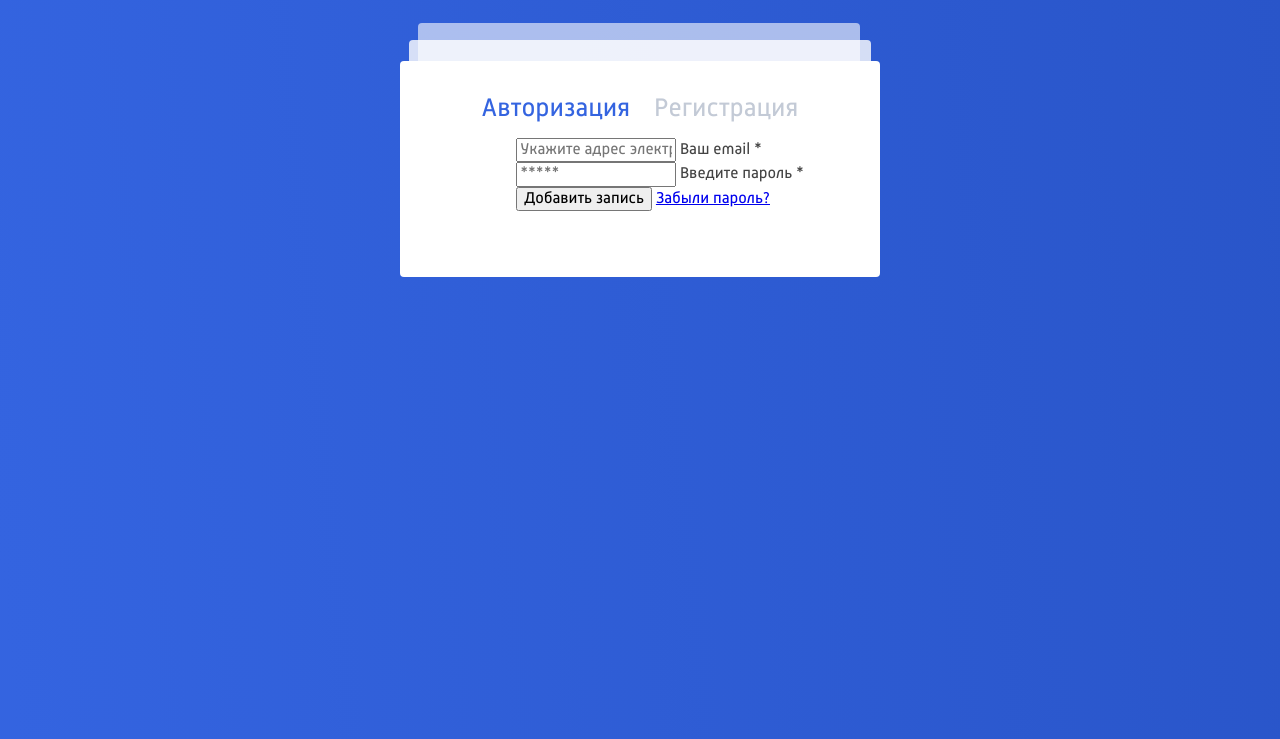
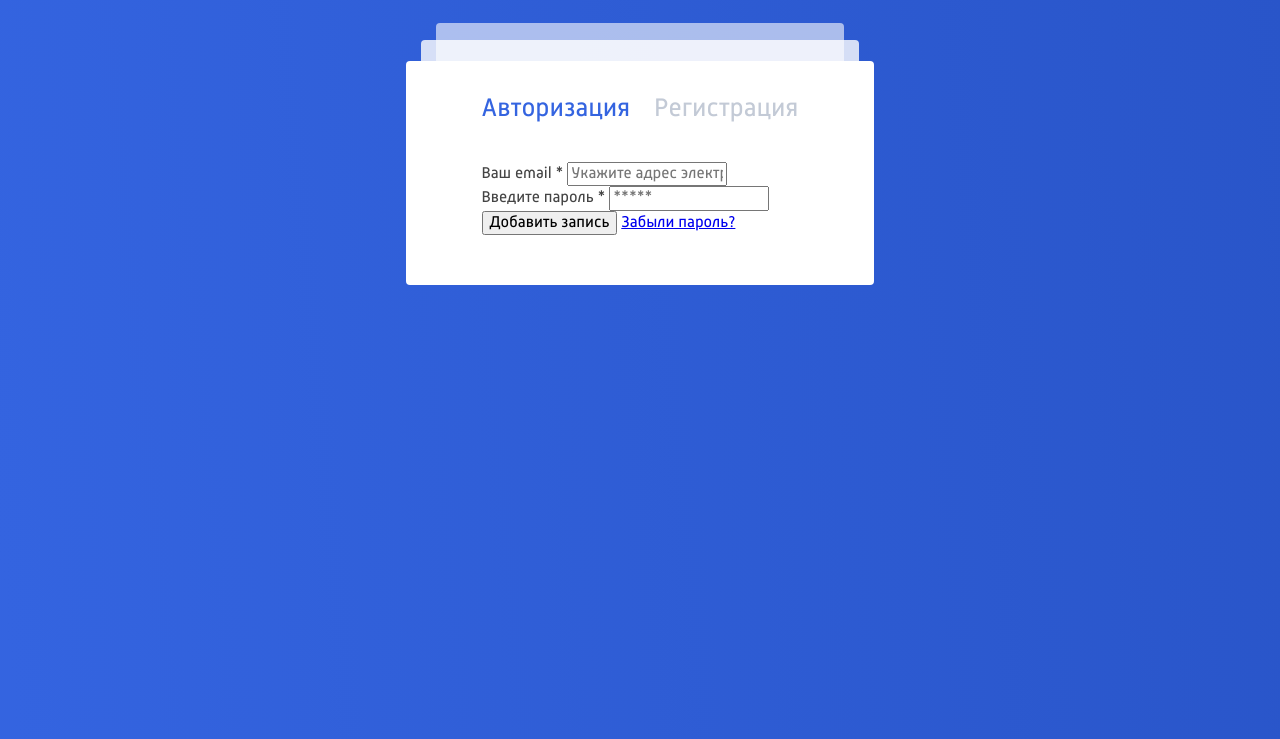
Before and after one commit to Aznaur/Test, a website: page source/index.html in a window 1280 px wide. Shown: the part 61-800 px from the top of the page. Drawn offline with nearby package versions, Linux system fonts and the light colour scheme; files that its build step writes are made by us from their sources.

Commit message:
Правки

```diff
--- a/source/index.html
+++ b/source/index.html
@@ -60,12 +60,12 @@
               <li class="tabs__item">
                 <form class="tabs__form form" action="/login" method="POST" autocomplete="off">
                   <div class="form__group">
+                    <label for="login-email">Ваш email *</label>
                     <input type="email" name="email" id="login-email" placeholder="Укажите адрес электронной почты" aria-label="Поле для ввода email" required>
-                    <label for="login-email">Ваш email *</label>
                   </div>
                   <div class="form__group">
+                    <label for="login-password">Введите пароль *</label>
                     <input type="password" name="password" id="login-password" placeholder="*****" aria-label="Поле для ввода пароля" required>
-                    <label for="login-password">Введите пароль *</label>
                   </div>
                   <div class="form__group">
                     <button type="submit">Добавить запись</button>
@@ -78,24 +78,24 @@
                 <form class="tabs__form form" action="/signup" method="POST" autocomplete="off">
                   <div class="form__wrapper">
                     <div class="form__group">
+                      <label for="registration-name">ФИО *</label>
                       <input type="text" name="name" placeholder="Фамилия Имя Отчество" id="registration-name" aria-label="Поле для ввода фамилии имени и отчества" required>
-                      <label for="registration-name">ФИО *</label>
                     </div>
                     <div class="form__group">
+                      <label for="registration-email">Email *</label>
                       <input type="email" name="email" placeholder="Адрес будет логином на портале" id="registration-email" aria-label="Поле для ввода email" required>
-                      <label for="registration-email">Email *</label>
                     </div>
                     <div class="form__group">
+                      <label for="registration-phone">Телефон *</label>
                       <input type="text" name="phone" placeholder="+7(___)___-__-__" id="registration-phone" aria-label="Поле для ввода номера телефона" required>
-                      <label for="registration-phone">Телефон *</label>
                     </div>
                     <div class="form__group">
+                      <label for="registration-snils">СНИЛС *</label>
                       <input type="text" name="snils" placeholder="___-___-__" id="registration-snils" aria-label="Поле для ввода снилс" required>
-                      <label for="registration-snils">СНИЛС *</label>
                     </div>
                     <div class="form__group">
+                      <label for="registration-birth-date">Дата рождения *</label>
                       <input type="text" name="birth-date" placeholder="__.__.____" id="registration-birth-date" aria-label="Поле для даты рождения" required>
-                      <label for="registration-birth-date">Дата рождения *</label>
                     </div>
                   </div>
                   <div class="form__group">
--- a/source/scss/blocks/tabs.scss
+++ b/source/scss/blocks/tabs.scss
@@ -7,12 +7,13 @@
   padding-left: 76px;
   padding-right: 76px;
   box-sizing: border-box;
+  transition: width 0.15s ease-in-out;
 
   &::before {
     content: "";
     position: absolute;
-    width: calc(100% - 18px);
-    left: 9px;
+    width: calc(100% - 30px);
+    left: 15px;
     border-radius: 4px;
     height: 100%;
     top: -21px;
@@ -23,8 +24,8 @@
   &::after {
     content: "";
     position: absolute;
-    width: calc(100% - 38px);
-    left: 18px;
+    width: calc(100% - 60px);
+    left: 30px;
     border-radius: 4px;
     height: 100%;
     top: -38px;
@@ -50,6 +51,7 @@
 
 .tabs__control {
   text-align: center;
+  margin-bottom: 40px;
 
   & label {
     font-size: 26px;
@@ -63,3 +65,9 @@
     }
   }
 }
+
+.tabs__list {
+  list-style: none;
+  margin: 0;
+  padding: 0;
+}
--- a/source/scss/style.scss
+++ b/source/scss/style.scss
@@ -9,3 +9,4 @@
 @import "blocks/main-nav";
 @import "blocks/modal";
 @import "blocks/tabs";
+@import "blocks/form";
```
Also changed, not shown: source/scss/blocks/form.scss (added).
